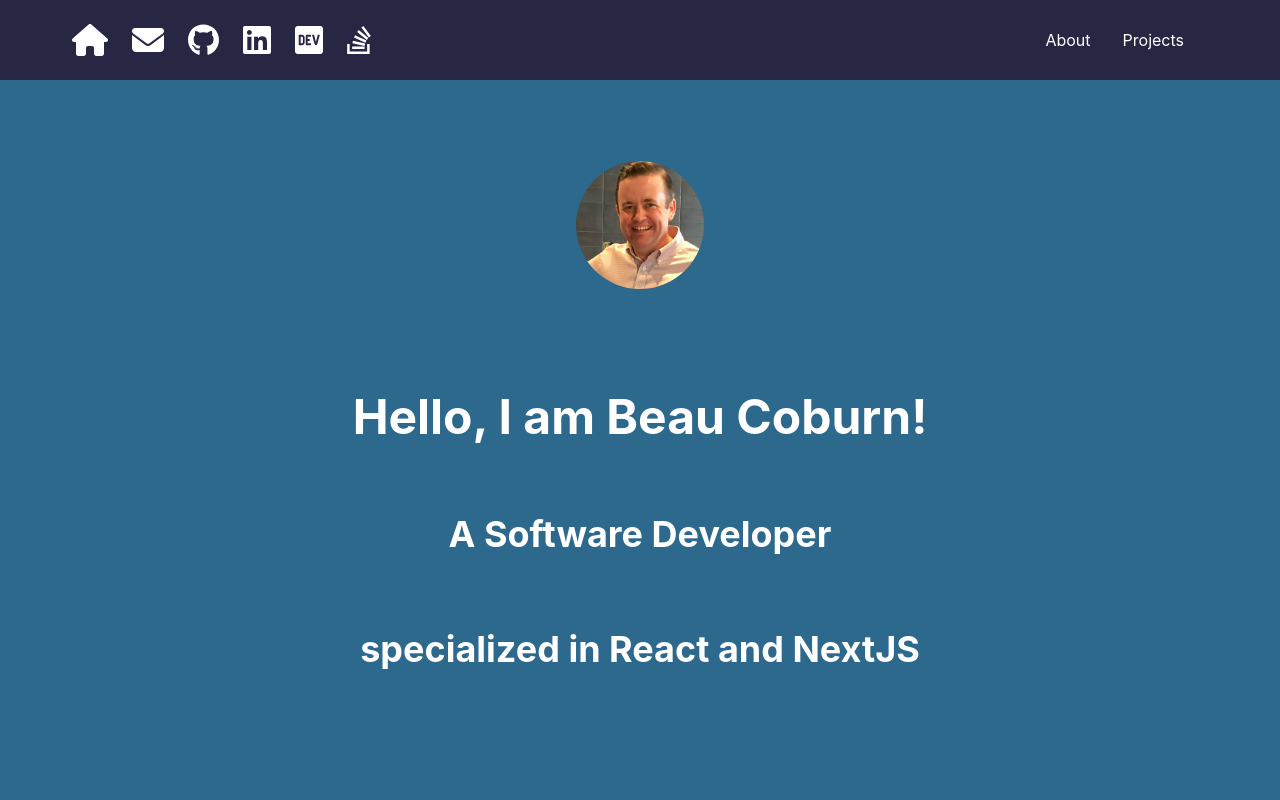
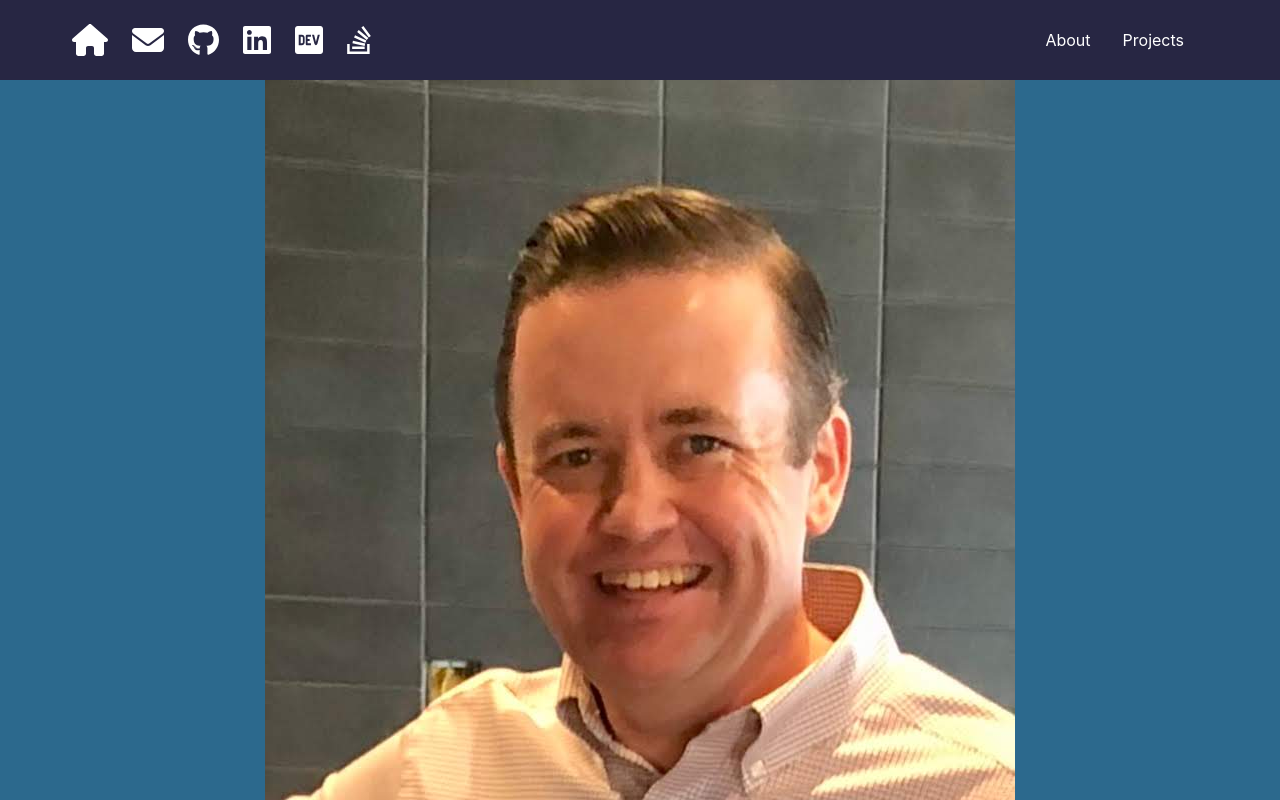
Before and after one commit to beaucoburn/portfolio2, a React (Create React App) app: page / in a window 1280 px wide. Shown: the top 800 px of the page. Built offline with nearby package versions, Linux system fonts and the light colour scheme.

Commit message:
Update LandingSection.js
Change Avatar to Image

```diff
--- a/src/components/LandingSection.js
+++ b/src/components/LandingSection.js
@@ -1,5 +1,5 @@
 import React from "react";
-import { Avatar, Heading, VStack } from "@chakra-ui/react";
+import { Avatar, Heading, VStack, Image } from "@chakra-ui/react";
 import FullScreenSection from "./FullScreenSection";
 import headshot from '../images/headshot.jpg'
 
@@ -17,7 +17,7 @@ const LandingSection = () => (
     backgroundColor="#2c698d"
   >
       <VStack>
-        <Avatar size="2xl" my={16}name="Beau Coburn" src={headshot}/>
+        <Image size="2xl" my={16}name="Beau Coburn" src={headshot}/>
         <Heading size="2xl" my={8}>{greeting}</Heading>
         <Heading size="xl" my={8}>{bio1}</Heading>
         <Heading size="xl" my={8}>{bio2}</Heading>
```
